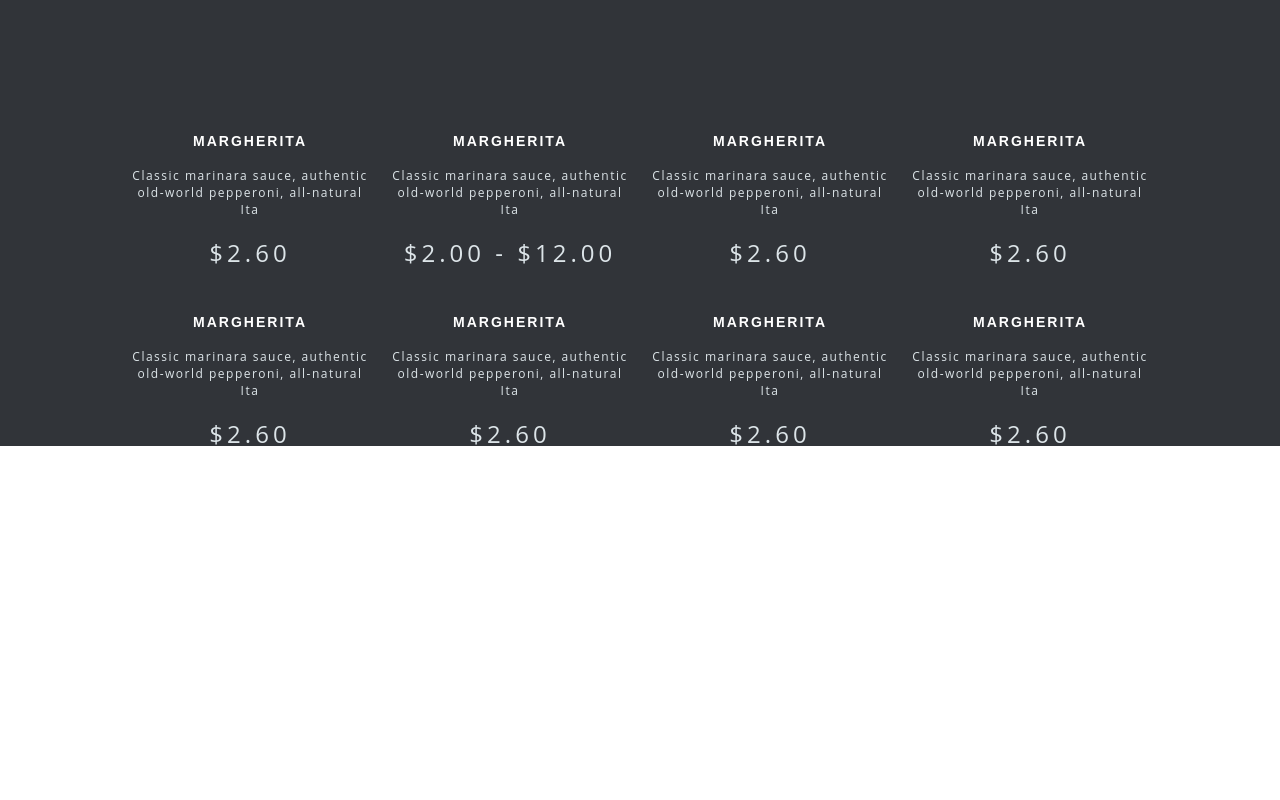
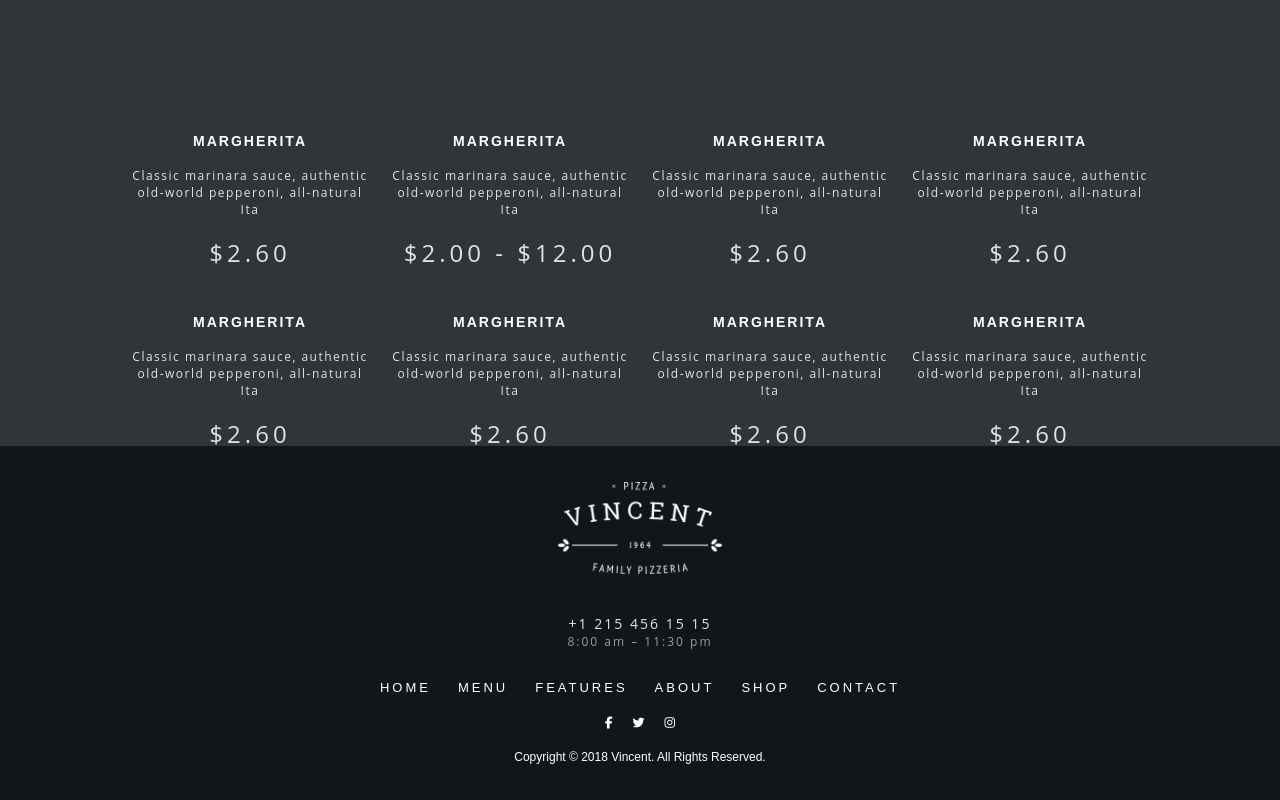
Before and after one commit to hoanghai03/demo, a plain HTML site: page index.html in a window 1280 px wide. Shown: the part 937-1737 px from the top of the page. Before the commit the page ends 1387 px from the top, so only its background shows below. Drawn offline with Linux system fonts and the light colour scheme.

Commit message:
add footer

```diff
--- a/css/style.scss
+++ b/css/style.scss
@@ -127,6 +127,76 @@ header {
         }
     }
 }
+footer {
+    display: flex;
+    justify-content: space-around;
+    align-items: center;
+    padding: 3rem 1rem;
+    background-color: #121618;
+    .footer__phone{
+        margin-bottom: 30px;
+        div {
+            text-align: center;
+            h3,
+            p {
+                font-family: "Open Sans";
+                letter-spacing: 2px;
+            }
+            h3 {
+                color: #dce4e8;
+                font-weight: 500;
+            }
+            p {
+                color: #9c9c9c;
+            }
+            img {
+                width: 28px;
+                height: 41px;
+            }
+        }
+
+    }
+    .footer__mid {
+        .footer__logo {
+            text-align: center;
+            margin-bottom: 3rem;
+            img {
+                max-width: 30%;
+                max-height: 30%;
+            }
+        }
+        .footer__menu {
+            li {
+                display: inline-block;
+                margin: 0 1rem;
+                a {
+                    text-transform: uppercase;
+                    color: white;
+                    letter-spacing: 3px;
+                    font-weight: 100;
+                    font-style: normal;
+                    font-size: 13px;
+                }
+            }
+        }
+        .footer__icon{
+            display: flex;
+            justify-content: center;
+            margin-top: 20px;
+            .footer__link{
+                color: white;
+                padding: 0 10px;
+            }
+        }
+        .footer__text{
+            text-align: center;
+            margin-top: 20px;
+            color: white;
+        }
+
+    }
+
+}
 @media screen and (max-width: 960px) {
     .header__phone,
     .header__cart {
@@ -184,6 +254,22 @@ header {
             left: 0;
             right: 0;
         }
+    }
+    footer{
+        .footer__mid{
+            .footer__menu {
+                text-align: center;
+
+                li {
+                    display: block;
+                    margin-top: 10px;
+                    a{
+                        font-size: 8px;
+                    }
+                }
+            }
+        }
+
     }
 }
 /* ---------
@@ -249,12 +335,17 @@ header {
             }
         }
     }
+
 }
 @media screen and (max-width: 320px) {
     #banner {
         .fas {
             font-size: 1.5rem !important;
         }
+    }
+    .footer__link{
+        color: red;
+        padding: 0 10px;
     }
 }
 /* ---------
@@ -356,6 +447,7 @@ header {
     }
 }
 @media screen and (max-width: 960px) {
+
     .content {
         .content__intro {
             padding: 5rem 5rem !important;
--- a/index.html
+++ b/index.html
@@ -10,6 +10,7 @@
         integrity="sha512-+4zCK9k+qNFUR5X+cKL9EIR+ZOhtIloNl9GIKS57V1MyNsYpYcUrUeQc9vNfzsWfV28IaLL3i96P9sdNyeRssA=="
         crossorigin="anonymous" />
         <link rel="shortcut icon" href="imgs/fav.png?v=2" type="image/x-icon">
+        <link href="/css/font-awesome.min.css" rel="stylesheet">
 </head>
 
 <body>
@@ -145,7 +146,38 @@
             </ul>
         </div>
     </div>
-    <footer></footer>
+    <footer>
+        <div class="footer__mid">
+            <div class="footer__logo">
+                <img src="imgs/logo.png" alt="LOGO">
+            </div>
+            <div class="footer__phone">
+                <div>
+                    <h3 class="phone">+1 215 456 15 15</h3>
+                    <p class="time">8:00 am – 11:30 pm</p>
+                </div>
+            </div>
+            <ul class="footer__menu">
+                <li><a href="">HOME</a></li>
+                <li><a href="">MENU</a></li>
+                <li><a href="">FEATURES</a></li>
+                <li><a href="">ABOUT</a></li>
+                <li><a href="">SHOP</a></li>
+                <li><a href="">CONTACT</a></li>
+            </ul>
+            <div class="footer__icon">
+                <a href="" class="footer__link">
+                    <i class="fab fa-facebook-f"></i>
+                </a>
+                <a href="" class="footer__link"><i class="fab fa-twitter"></i></a>
+                <a href="" class="footer__link"><i class="fab fa-instagram"></i></a>
+            </div>
+            <div class="footer__text">
+                <p>Copyright © 2018 Vincent. All Rights Reserved.</p>
+            </div>
+        </div>
+
+    </footer>
 </body>
 <script src="js/script.js"></script>
 
```
Also changed, not shown: css/style.css, 1 other file.
